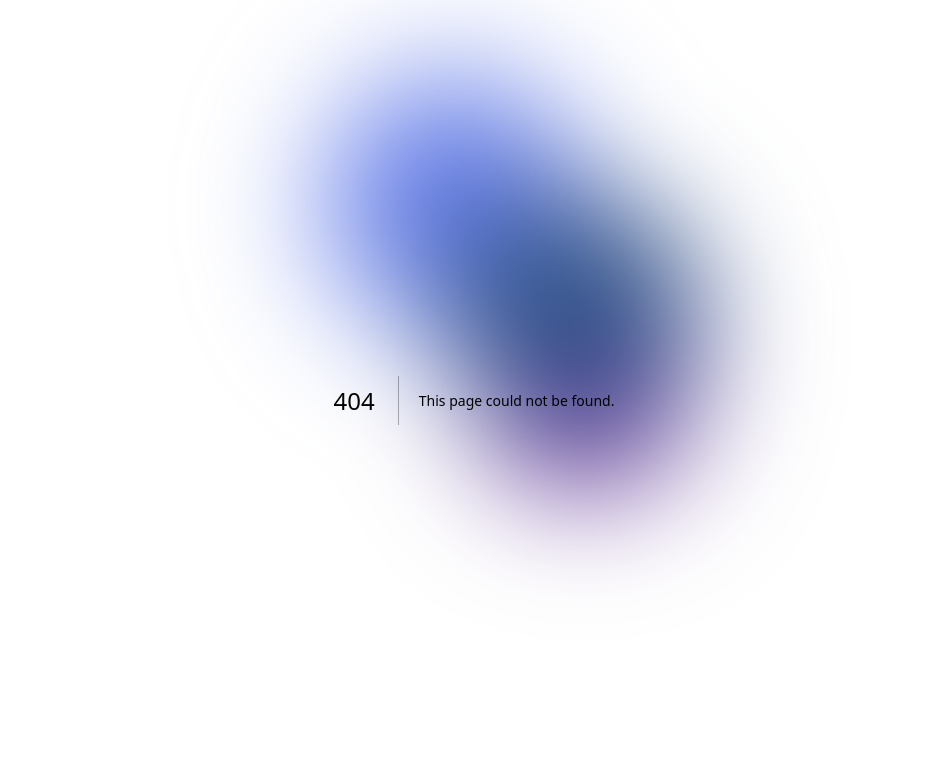
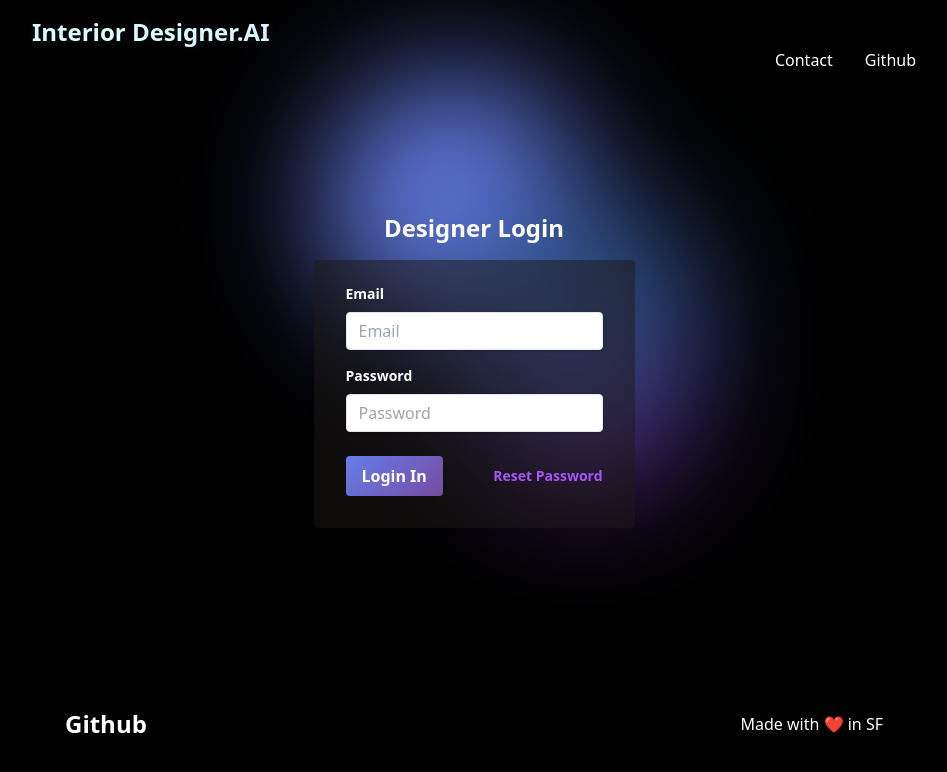
Before and after one commit to kevingil/interiordesigner-ai, a Next.js app in the folder client/: page /login in a window 1280 px wide. Before the commit this address had no page. Shown: the top 772 px of the page, without its empty margins (166-1113 px from the left). Built offline with nearby package versions, Linux system fonts and the light colour scheme.

Commit message:
Added login, home, billing, images pages

```diff
--- a/client/components/Footer.tsx
+++ b/client/components/Footer.tsx
@@ -1,5 +1,4 @@
 
-import Link from 'next/link';
 import { useEffect, useState } from 'react';
 import { Transition } from '@headlessui/react'
 
--- /dev/null
+++ b/client/components/HomeSidebar.tsx
@@ -0,0 +1,36 @@
+import React from 'react';
+import Link from 'next/link';
+import { useRouter } from 'next/router';
+
+const HomeSidebar: React.FC = () => {
+    const router = useRouter();
+    const { pathname } = router;
+    const isActiveLink = (path: string) => {
+        return pathname === path ? 'active' : '';
+    };
+  return (
+    <div className="flex flex-col-reverse sm:flex-row gap-2 w-[200px] max-h-max">
+                <aside className="w-full">
+                    <ul className="p-2 rounded-xl bg-stone-900/90">
+                        <li>
+                            <Link href="/home" className={`block mb-2 px-4 p-2 rounded hover:bg-stone-800 ${isActiveLink('/home')}`}>
+                                Home
+                            </Link>
+                        </li>
+                        <li>
+                            <Link href="/home/images" className={`block mb-2 px-4 p-2 rounded hover:bg-stone-800  ${isActiveLink('/home/images')}`}>
+                                Images
+                            </Link>
+                        </li>
+                        <li>
+                            <Link href="/home/billing" className={`block mb-2 px-4 p-2 rounded hover:bg-stone-800  ${isActiveLink('/home/billing')}`}>
+                                Billing
+                            </Link>
+                        </li>
+                    </ul>
+                </aside>
+            </div>
+  );
+};
+
+export default HomeSidebar;
--- a/client/components/Navigation.tsx
+++ b/client/components/Navigation.tsx
@@ -1,8 +1,32 @@
 import Link from 'next/link';
+import React, { useState, useEffect } from "react";
+import { Transition } from '@headlessui/react';
+
+
 
 const Navigation = () => {
+  let [isShowing, setIsShowing] = useState(false);
+    useEffect(() => {
+        const timeoutId = setTimeout(() => {
+            setIsShowing(true);
+        }, 500);
+
+        return () => {
+            clearTimeout(timeoutId);
+        };
+    }, []);
   return (
     <nav className="rounded p-2 mx-auto mt-2 mb-12 flex flex-row justify-between items-center max-w-[900px]">
+      <Transition
+                show={isShowing}
+                enter="transition-opacity duration-200"
+                enterFrom="opacity-0"
+                enterTo="opacity-100"
+                leave="transition-opacity duration-200"
+                leaveFrom="opacity-100"
+                leaveTo="opacity-0"
+                className="w-full"
+            >
       <div className="text-2xl font-semibold home_title_nav">
         <Link href="/">Interior Designer.AI</Link>
       </div>
@@ -10,6 +34,7 @@ const Navigation = () => {
         <a href="https://kevingil.com/contact">Contact</a>
         <a href="https://github.com/kevingil/interior-designer">Github</a>
       </div>
+      </Transition>
     </nav>
   );
 };
--- a/client/components/Showcase.tsx
+++ b/client/components/Showcase.tsx
@@ -157,8 +157,7 @@ function Showcase() {
                     {selectedImageIndex !== null && (
                       <div className='flex mt-4 gap-2 font-semibold text-xs sm:text-sm'>
                         <span className='px-2'>Date: {latestImages[selectedImageIndex][4]}</span>
-                        <span className='px-2'>API: {latestImages[selectedImageIndex][3]}</span>
-                        <span className='px-2'>Render time: {(Number(latestImages[selectedImageIndex][1])).toFixed(2) + "s"}</span>
+                        <span className='px-2'>Model: {latestImages[selectedImageIndex][3]}</span>
                       </div>
                     )}
 
--- /dev/null
+++ b/client/pages/home.tsx
@@ -0,0 +1,41 @@
+import React, { Fragment, useState, useEffect } from "react";
+import { useRouter } from 'next/router';
+import Footer from '@/components/Footer';
+import Navigation from '@/components/Navigation';
+import UserHome from "./home/UserHome";
+import HomeSidebar from "@/components/HomeSidebar";
+
+const Home: React.FC = () => {
+    let [isShowing, setIsShowing] = useState(false);
+    useEffect(() => {
+        const timeoutId = setTimeout(() => {
+            setIsShowing(true);
+        }, 500);
+
+        return () => {
+            clearTimeout(timeoutId);
+        };
+    }, []);
+
+    const router = useRouter();
+
+    const isAuthenticated = true;
+    // Will check cookies for isAuthenticated
+
+    if (!isAuthenticated) {
+        router.push('/login');
+    }
+
+    return (
+        <div className="w-full h-full ">
+            <Navigation />
+            <div className="flex mx-auto gap-4 max-w-[900px] ">
+            <HomeSidebar />
+            <UserHome />
+            </div>
+            <Footer />
+        </div>
+    );
+};
+
+export default Home;
--- /dev/null
+++ b/client/pages/home/UserHome.tsx
@@ -0,0 +1,12 @@
+import React from 'react';
+
+const UserHome: React.FC = () => {
+  return (
+    <div className="w-full rounded-xl p-4 bg-stone-900/90">
+      <h1 className="text-4xl font-bold mb-8">Home Dashboard</h1>
+      <a href="/create" className="text-blue-500 underline mb-4">New Idea</a>
+    </div>
+  );
+};
+
+export default UserHome;
--- /dev/null
+++ b/client/pages/home/billing.tsx
@@ -0,0 +1,33 @@
+import React from 'react';
+import Footer from '@/components/Footer';
+import Navigation from '@/components/Navigation';
+import HomeSidebar from '@/components/HomeSidebar';
+
+const Billing: React.FC = () => {
+    const handleStripeButtonClick = () => {
+        // Handle Stripe button click logic here
+    };
+
+    const user = "John Doe";
+    const email = "johndoe@example.com";
+
+    return (
+        <div className="w-full h-full">
+            <Navigation />
+            <div className="flex mx-auto gap-4 max-w-[900px] ">
+            <HomeSidebar />
+            <div className="w-full rounded-xl p-4 bg-stone-900/90">
+                <h1 className='text-2xl mb-2'>User Billing</h1>
+                <p>User: {user}</p>
+                <p>Email: {email}</p>
+                <button onClick={handleStripeButtonClick} className='p-2 m-2 rounded-xl bg-purple-700'>
+                    Stripe
+                </button>
+            </div>
+            </div>
+            <Footer />
+        </div>
+    );
+};
+
+export default Billing;
--- /dev/null
+++ b/client/pages/home/images.tsx
@@ -0,0 +1,29 @@
+import React from 'react';
+import Footer from '@/components/Footer';
+import Navigation from '@/components/Navigation';
+import HomeSidebar from '@/components/HomeSidebar';
+
+const Images: React.FC = () => {
+    return (
+        <div className="w-full h-full">
+            <Navigation />
+            <div className="flex mx-auto gap-4 max-w-[900px] ">
+            <HomeSidebar />
+            <div className="w-full rounded-xl p-4 bg-stone-900/90">
+                <h1 className='text-2xl mb-2'>Images</h1>
+                <div className='flex flex-cols'>
+                    <div className="w-full min-h-[100px] bg-gray-300"></div>
+                    <div className="w-full min-h-[100px] bg-gray-400"></div>
+                </div>
+                <div className='flex flex-cols'>
+                    <div className="w-full min-h-[100px] bg-gray-600"></div>
+                    <div className="w-full min-h-[100px] bg-gray-200"></div>
+                </div>
+            </div>
+            </div>
+            <Footer />
+        </div>
+    );
+};
+
+export default Images;
--- /dev/null
+++ b/client/pages/login.tsx
@@ -0,0 +1,95 @@
+
+import React, { useState, useEffect } from 'react';
+import Footer from '@/components/Footer';
+import Navigation from '@/components/Navigation';
+import { useRouter } from 'next/router';
+
+const LoginPage: React.FC = () => {
+    const history = useRouter();
+    const [email, setEmail] = useState('');
+    const [password, setPassword] = useState('');
+
+    const handleEmailChange = (e: React.ChangeEvent<HTMLInputElement>) => {
+        setEmail(e.target.value);
+    };
+
+    const handlePasswordChange = (e: React.ChangeEvent<HTMLInputElement>) => {
+        setPassword(e.target.value);
+    };
+
+    const handleSubmit = async (e: React.FormEvent<HTMLFormElement>) => {
+        e.preventDefault();
+        // Call API endpoint for login
+        // Example: fetch('/api/login', { method: 'POST', body: { email, password } })
+        // Handle login logic here
+
+        // Redirect to /home after successful authentication
+        history.push('/home');
+    };
+
+    useEffect(() => {
+        // Check if user is already authenticated
+        // Example: const isAuthenticated = checkAuthentication(); // Implement your own logic
+        const isAuthenticated = document.cookie.includes('authenticated=true');
+
+        if (isAuthenticated) {
+            history.push('/home');
+        }
+    }, [history]);
+
+
+    return (
+        <div className="w-full h-full">
+            <Navigation />
+            <div className="flex flex-col items-center justify-center min-h-[500px]">
+                <h1 className="text-2xl font-bold mb-4">Designer Login</h1>
+                <form onSubmit={handleSubmit} className="shadow-md rounded px-8 pt-6 pb-8 mb-4 bg-stone-900/50 backdrop-blur-sm">
+                    <div className="mb-4">
+                        <label className="block  text-sm font-bold mb-2" htmlFor="email">
+                            Email
+                        </label>
+                        <input
+                            className="shadow caret-stone-900 border rounded w-full py-2 px-3  leading-tight focus:outline-none focus:shadow-outline"
+                            id="email"
+                            type="email"
+                            placeholder="Email"
+                            value={email}
+                            onChange={handleEmailChange}
+                        />
+                    </div>
+                    <div className="mb-6">
+                        <label className="block  text-sm font-bold mb-2" htmlFor="password">
+                            Password
+                        </label>
+                        <input
+                            className="shadow caret-stone-900 border rounded w-full py-2 px-3  leading-tight focus:outline-none focus:shadow-outline"
+                            id="password"
+                            type="password"
+                            placeholder="Password"
+                            value={password}
+                            onChange={handlePasswordChange}
+                        />
+                    </div>
+                    <div className="flex items-center justify-between">
+                        <button
+                            className="bg-blue-500 hover:bg-blue-700 text-white font-bold py-2 px-4 rounded focus:outline-none focus:shadow-outline"
+                            type="submit"
+                            id="login_request"
+                        >
+                            Login In
+                        </button>
+                        <a
+                            className="inline-block align-baseline font-bold text-sm text-purple-500 hover:text-purple-800"
+                            href="/reset-password"
+                        >
+                            Reset Password
+                        </a>
+                    </div>
+                </form>
+            </div>
+            <Footer />
+        </div>
+    );
+};
+
+export default LoginPage;
--- a/client/styles/globals.css
+++ b/client/styles/globals.css
@@ -31,11 +31,11 @@ input:checked+label {
     border: 0;
 }
 
-#submit_request {
+#submit_request, #login_request {
     background-image: linear-gradient(135deg, #667eea 0%, #764ba2 100%);
 }
 
-#submit_request:hover {
+#submit_request:hover, #login_request:hover {
     background-image: linear-gradient(135deg, #4f63bb 0%, #60348b 100%);
 }
 
```
Also changed, not shown: 2 other files (tests, documents, lock files or other folders).
